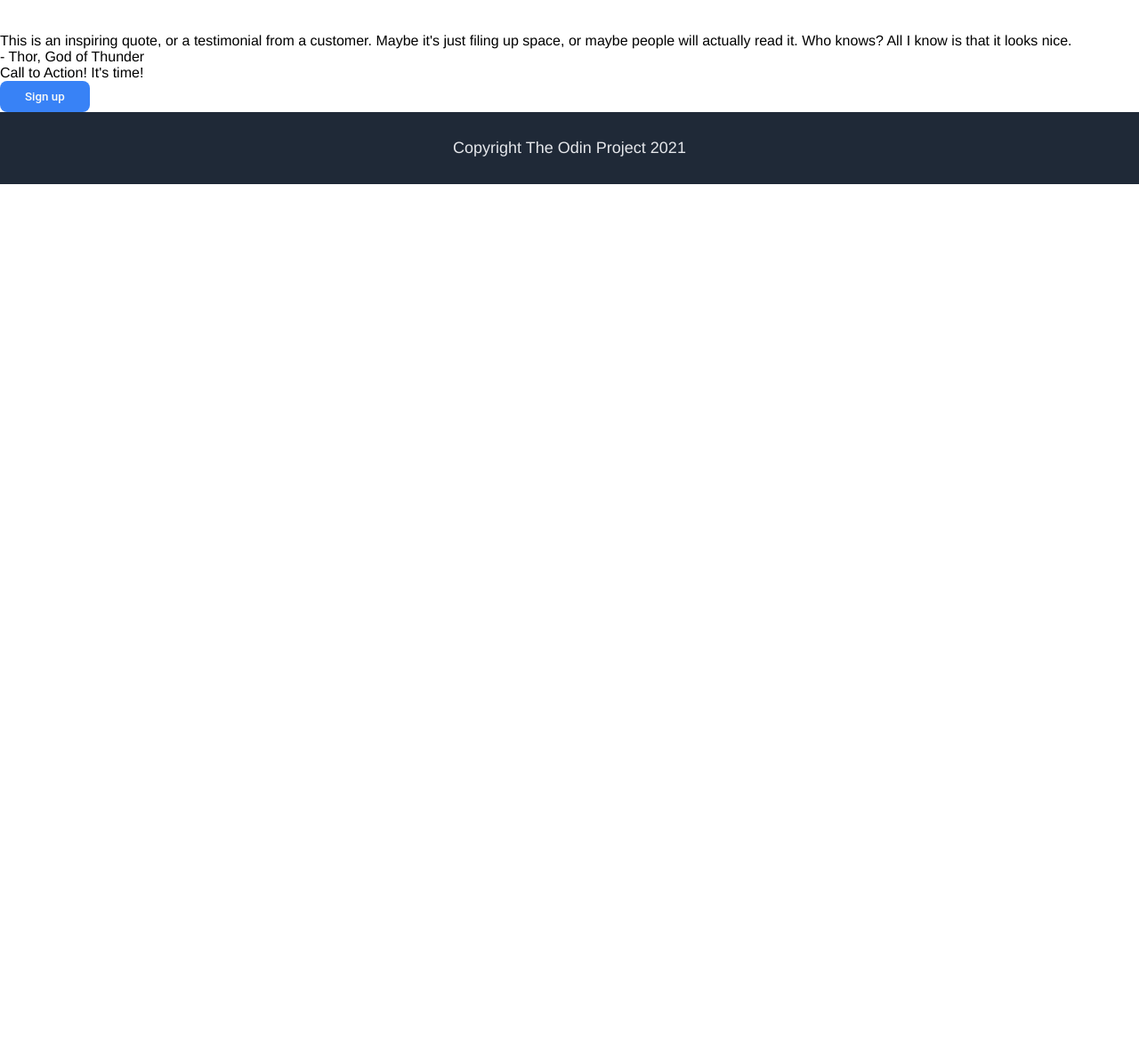
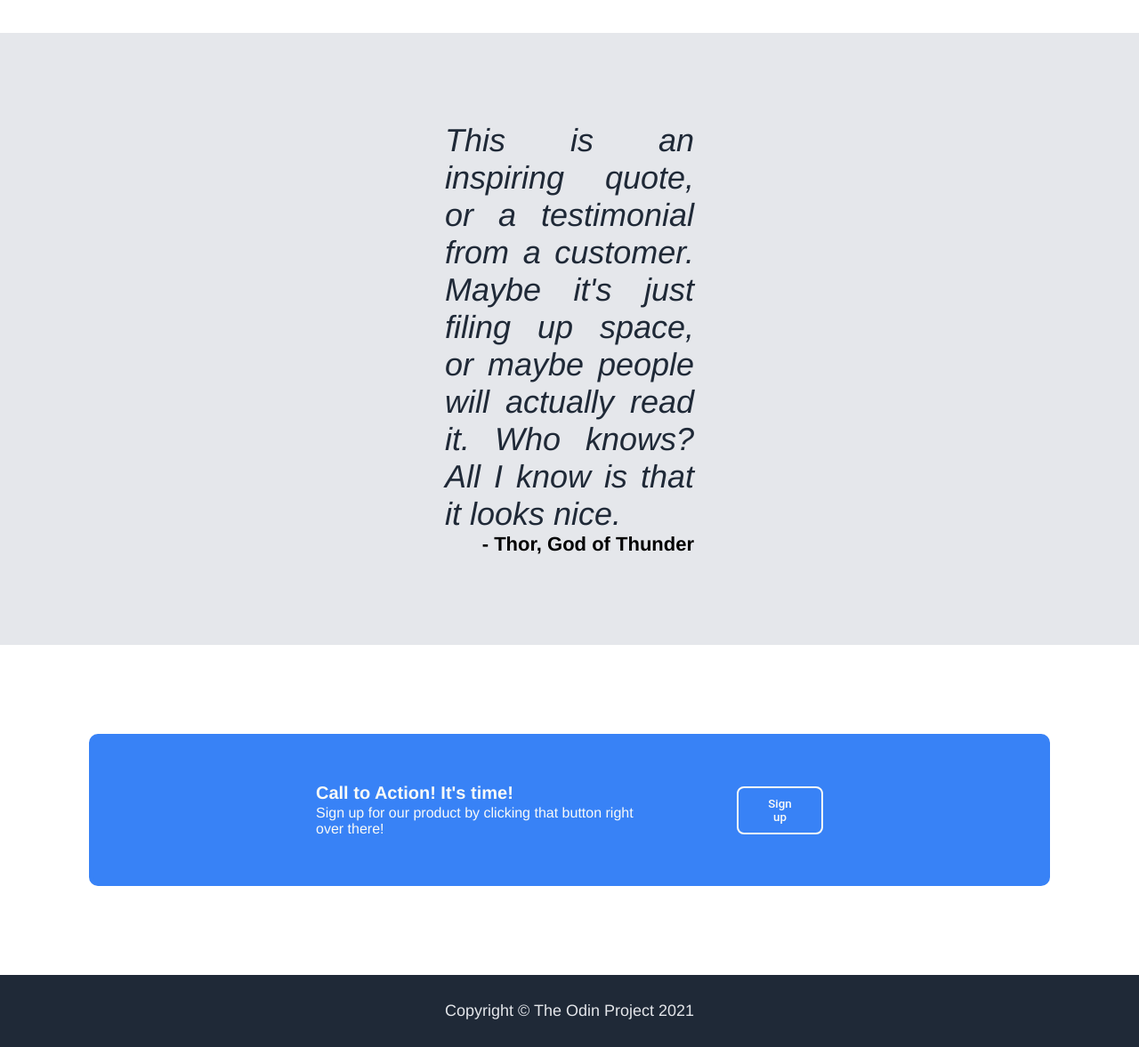
Before and after one commit to joshuahuynh0/odin-landing-page, a plain HTML site: page index.html in a window 1280 px wide. Shown: the part 890-2067 px from the top of the page at 89% size. Before the commit the page ends 1097 px from the top, so only its background shows below. Drawn offline with Linux system fonts and the light colour scheme.

Commit message:
Complete Quote section and Call to Action section

```diff
--- a/index.html
+++ b/index.html
@@ -7,11 +7,9 @@
     </head>
     <body>
         <div class="header">
-            <!-- left -->
             <div class="header-logo">
                 Header Logo
             </div>
-            <!-- right -->
             <ul class="header-links">
                 <li><a href="#">header link one</a></li>
                 <li><a href="#">header link two</a></li>
@@ -68,15 +66,20 @@
         <div class="action">
             <div class="banner">
                 <div class="banner-left">
-                    Call to Action! It's time!
+                    <div class="banner-heading">
+                        Call to Action! It's time!
+                    </div>
+                    <div class="banner-text">
+                        Sign up for our product by clicking that button right over there!
+                    </div>
                 </div>
-                <button class="banner right">Sign up</button>
+                <button class="banner-right">Sign up</button>
             </div>
         </div>
 
 
         <div class="footer">
-            Copyright The Odin Project 2021
+            Copyright © The Odin Project 2021
         </div>
     </body>
 </html>
--- a/style.css
+++ b/style.css
@@ -115,3 +115,59 @@ h2 {
     border-radius: 25px;
     margin-bottom: 10px;
 }
+
+.quote {
+    display: flex;
+    flex-direction: column;
+    background-color: #E5E7EB;
+    padding: 100px 500px;
+}
+.quote-text {
+    font-size: 36px;
+    font-weight: 200;
+    font-style: italic;
+    color: #1F2937;
+    text-align: justify;
+}
+.quote-speaker {
+    font-size: 22px;
+    font-weight: 600;
+    text-align: right;
+}
+
+.action {
+    display: flex;
+    justify-content: center;
+    align-items: center;
+}
+.banner {
+    background-color: #3882F6;
+    display: flex;
+    flex-direction: row;
+    justify-content: space-between;
+    align-items: center;
+    padding: 50px 250px;
+    margin: 100px;
+    border: 5px solid #3882F6;
+    border-radius: 10px;
+    color: #F9FAF8;
+    gap: 110px;
+}
+.banner-heading {
+    font-size: 20px;
+    font-weight: 700;
+    margin-bottom: 2px;
+}
+.banner-text {
+    font-weight: 200;
+}
+.banner-right {
+    margin: 0px;
+    font-family: Roboto, sans-serif;
+    border: 2px solid #F9FAF8;
+    border-radius: 8px;
+    background: #3882F6;
+    color: #F9FAF8;
+    font-weight: 550;
+    padding: 10px 28px;
+}
```
